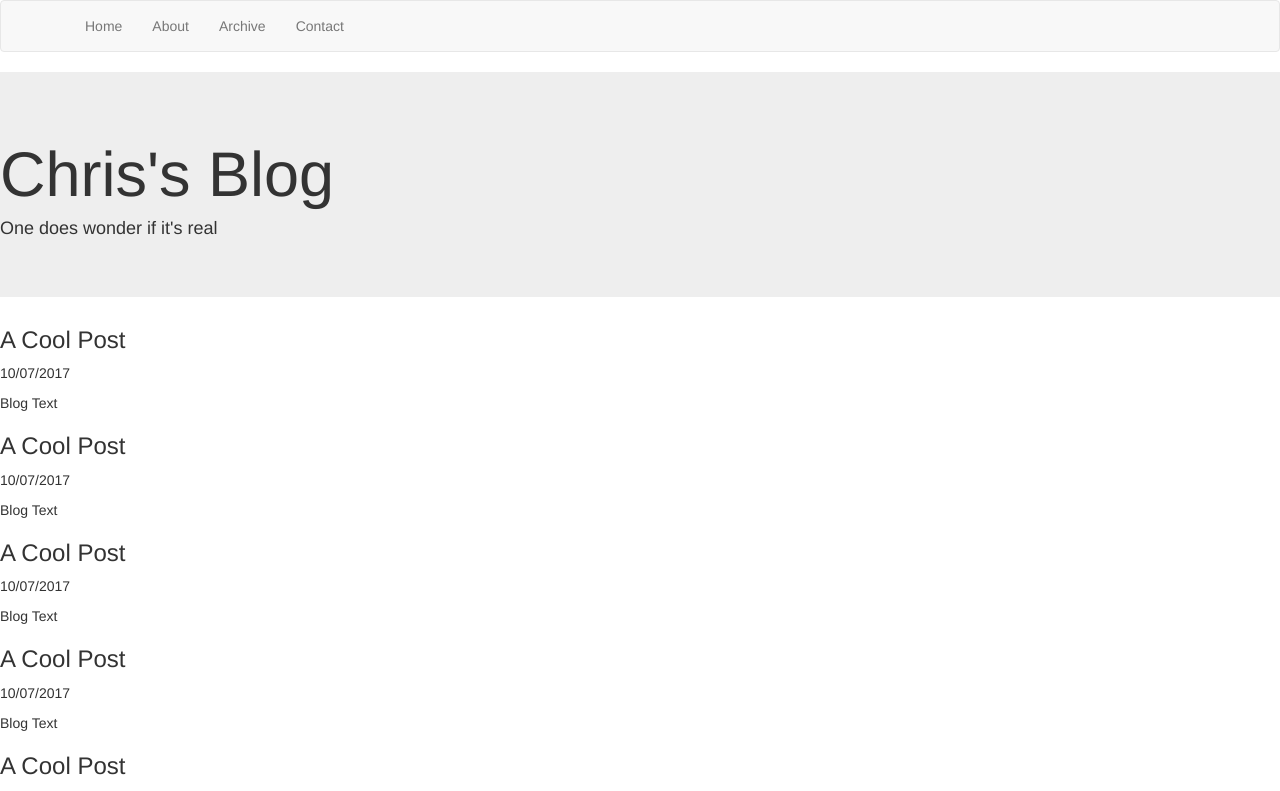
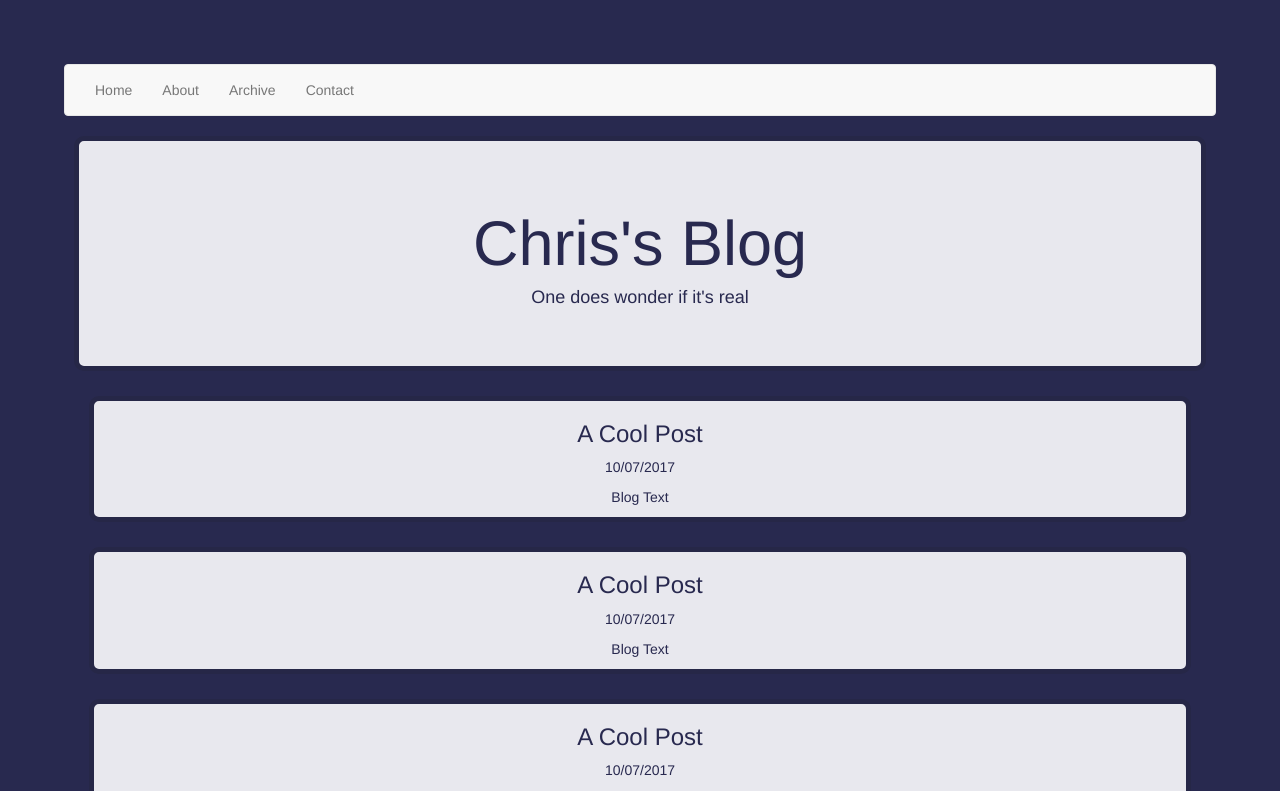
Before and after one commit to Anfz/everybodydoesablog, a React (Create React App) app: page / in a window 1280 px wide. Shown: the top 791 px of the page. Built offline with nearby package versions, Linux system fonts and the light colour scheme.

Commit message:
css styling kinda - don't hate me :(

```diff
--- a/src/components/App.js
+++ b/src/components/App.js
@@ -4,6 +4,7 @@ import Title from './Title';
 import BlogItemList from './BlogItemList';
 import MenuBar from './MenuBar';
 
+import '../styles/index.css';
 class App extends Component {
   render() {
     return (
--- a/src/components/Title.js
+++ b/src/components/Title.js
@@ -4,7 +4,7 @@ import { Jumbotron} from 'react-bootstrap';
 class Title extends Component {
   render() {
     return (
-      <Jumbotron>
+      <Jumbotron className="jumbotron">
         <h1>Chris's Blog</h1>
         <h4>One does wonder if it's real</h4>
       </Jumbotron>
--- /dev/null
+++ b/src/styles/index.css
@@ -0,0 +1,21 @@
+body {
+  text-align: center;
+  padding: 5%;
+  background-color: #28294F;
+  color: #28294F;
+}
+
+.jumbotron {
+  border: 5px solid #262747;
+  border-radius: 10px;
+  margin: 10px;
+  background-color: #E8E8EE;
+
+}
+
+.blog-item {
+  border: 5px solid #262747;
+  border-radius: 10px;
+  margin: 25px;
+  background-color: #E8E8EE;
+}
```
Also changed, not shown: src/data/posts.json (+31 -0 lines).
